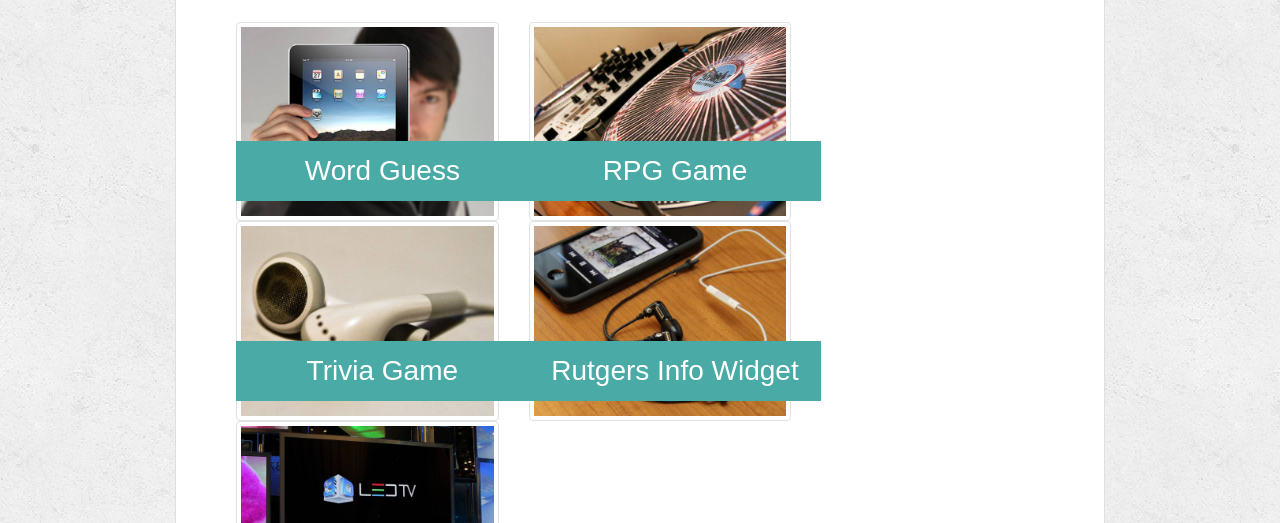
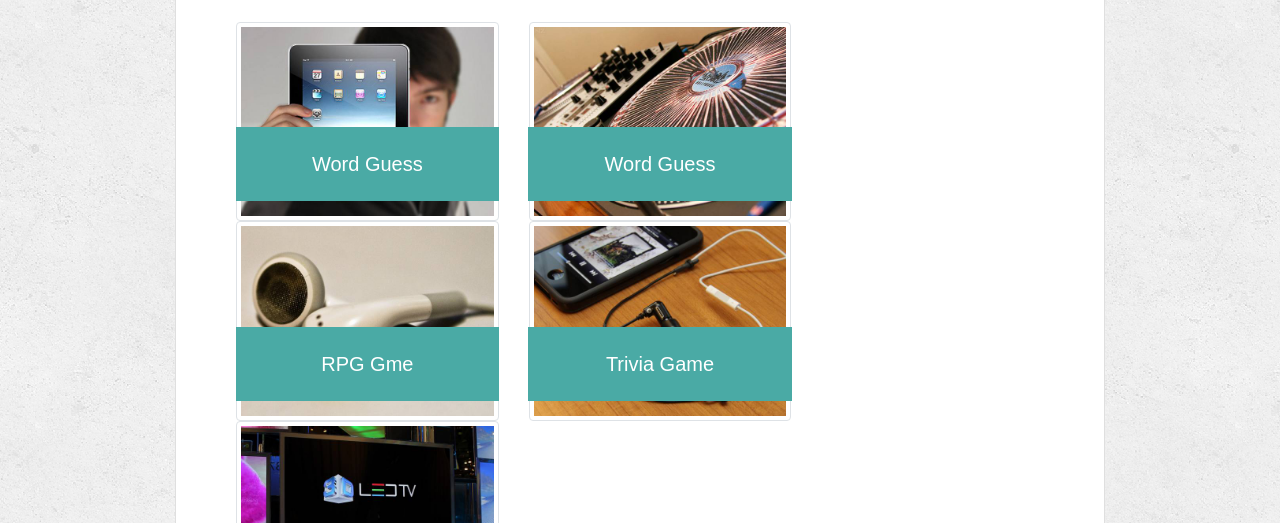
Before and after one commit to mimi29/Basic-Portfolia, a plain HTML site: page portfolio.html in a window 1280 px wide. Shown: the part 209-732 px from the top of the page. Drawn offline with nearby package versions, Linux system fonts and the light colour scheme.

Commit message:
update photo caption from h3 to carousel-caption

```diff
--- a/assets/css/style.css
+++ b/assets/css/style.css
@@ -102,7 +102,7 @@ input[type=submit] {
 h3 {
   position: absolute;
   bottom: 20px;
-  width: 100%;
+  width: 90%;
   padding: 15px;
   margin-bottom: 0;
   font-weight: 300;
@@ -115,3 +115,10 @@ h3 {
 textarea {
   height: 200px;
 }
+
+.carousel-caption {
+  font-size: 20px !important;
+  background-color: #4aaaa5 !important;
+  left: 5% !important;
+  right: 5% !important;
+}
--- a/portfolio.html
+++ b/portfolio.html
@@ -34,30 +34,28 @@
       <div class="card-body">
         <div class="row">
           <div class="col-lg-4">
-          <img class="img img-thumbnail" src="assets/images/technics-q-c-640-480-1.jpg"  class="img-responsive"  alt="Word Guess">
-          <h3>Word Guess</h3>
+            <img class="img img-thumbnail" src="assets/images/technics-q-c-640-480-1.jpg" class="img-responsive" alt="Word Guess">
+            <div class="carousel-caption text-align">Word Guess</div>
           </div>
           <div class="col-lg-4">
-          <img class="img img-thumbnail" src="assets/images/technics-q-c-640-480-2.jpg" class="auth-image" alt="RPG Game">
-          <h3>RPG Game</h3>
+            <img class="img img-thumbnail" src="assets/images/technics-q-c-640-480-2.jpg" class="img-responsive" alt="Word Guess">
+            <div class="carousel-caption text-align">Word Guess</div>
           </div>
         </div>
         <div class="row">
           <div class="col-lg-4">
-          <img class="img img-thumbnail" src="assets/images/technics-q-c-640-480-5.jpg" class="auth-image" alt="Trivia Game">
-          <h3>Trivia Game</h3>
+            <img class="img img-thumbnail" src="assets/images/technics-q-c-640-480-5.jpg" class="img-responsive" alt="Word Guess">
+            <div class="carousel-caption text-align">RPG Gme</div>
           </div>
           <div class="col-lg-4">
-          <img class="img img-thumbnail" src="assets/images/technics-q-c-640-480-7.jpg" class="auth-image" alt="Rutgers Info Widget">
-          <h3>Rutgers Info Widget</h3>
+            <img class="img img-thumbnail" src="assets/images/technics-q-c-640-480-7.jpg" class="img-responsive" alt="Word Guess">
+            <div class="carousel-caption text-align">Trivia Game</div>
           </div>
         </div>
         <div class="row">
           <div class="col-lg-4">
-          <img class="img img-thumbnail" src="assets/images/technics-q-c-640-480-9.jpg" class="auth-image" alt="Rock Paper Scissors">
-          <h3>Rock Paper Scissors</h3>
-        </div>
-      </div>
+            <img class="img img-thumbnail" src="assets/images/technics-q-c-640-480-9.jpg" class="img-responsive" alt="Word Guess">
+            <div class="carousel-caption text-align">Rutgers Info Widget</div>
           </div>
         </div>
       </div>
```
Lines whose indentation alone changed are shown as unchanged.
